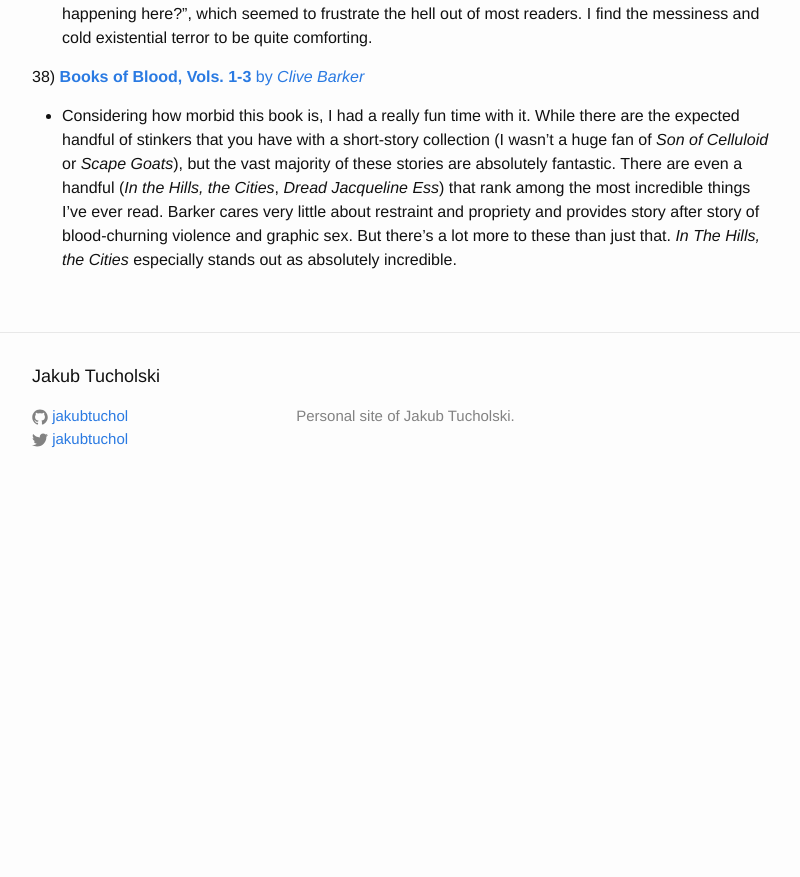
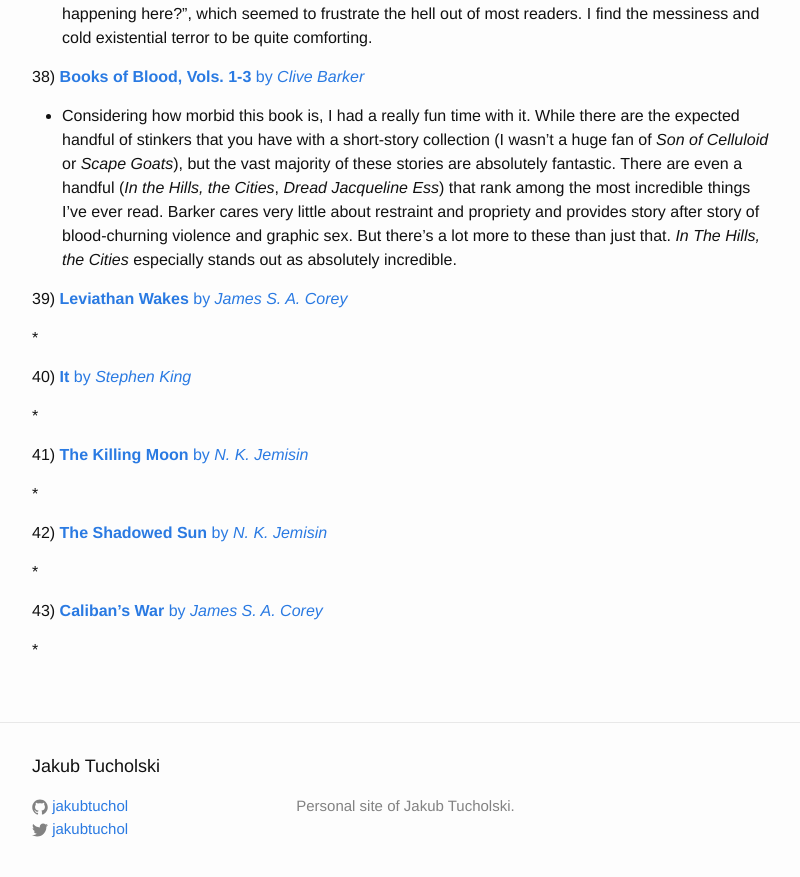
Before and after one commit to jakubtuchol/jakubtuchol.github.io, a Jekyll site: the page built from _posts/2017-01-02-yearly-reading-list.markdown, in a window 1280 px wide and 900 px high, scrolled down 6987 px. Shown: the top 877 px of the window, without its empty margins (238-1038 px from the left). Built offline with Jekyll 4.4.1, drawn with Linux system fonts in a browser that asks for light colours; before the commit the page ends 7497 px from its top, so only the background shows below that.

Commit message:
adding to reading list

```diff
--- a/_posts/2017-01-02-yearly-reading-list.markdown
+++ b/_posts/2017-01-02-yearly-reading-list.markdown
@@ -161,6 +161,26 @@ This year, I'm aiming to read 52 books (one per week for a year). I'll be keepin
 
 * Considering how morbid this book is, I had a really fun time with it. While there are the expected handful of stinkers that you have with a short-story collection (I wasn't a huge fan of *Son of Celluloid* or *Scape Goats*), but the vast majority of these stories are absolutely fantastic. There are even a handful (*In the Hills, the Cities*, *Dread* *Jacqueline Ess*) that rank among the most incredible things I've ever read. Barker cares very little about restraint and propriety and provides story after story of blood-churning violence and graphic sex. But there's a lot more to these than just that. *In The Hills, the Cities* especially stands out as absolutely incredible.
 
+39) [**Leviathan Wakes** by *James S. A. Corey*][leviathan_wakes]
+
+*
+
+40) [**It** by *Stephen King*][it_king]
+
+*
+
+41) [**The Killing Moon** by *N. K. Jemisin*][killing_moon]
+
+*
+
+42) [**The Shadowed Sun** by *N. K. Jemisin*][shadowed_sun]
+
+*
+
+43) [**Caliban's War** by *James S. A. Corey*][caliban_war]
+
+*
+
 [black_flags]:         https://www.amazon.com/Black-Flags-Rise-Joby-Warrick/dp/0804168938
 [shock_doctrine]:      https://www.amazon.com/Shock-Doctrine-Rise-Disaster-Capitalism/dp/0312427999
 [stranger]:            https://www.amazon.com/Stranger-Albert-Camus/dp/0679720200
@@ -200,3 +220,8 @@ This year, I'm aiming to read 52 books (one per week for a year). I'll be keepin
 [nothing_envy]:        https://www.amazon.com/Nothing-Envy-Ordinary-Lives-North/dp/0385523912
 [vegetarian]:          https://www.amazon.com/Vegetarian-Han-Kang/dp/1101906111
 [books_blood]:         https://www.amazon.com/Books-Blood-Vols-Clive-Barker/dp/0425165582
+[leviathan_wakes]:     https://www.amazon.com/Leviathan-Wakes-James-S-Corey/dp/0316129089
+[it_king]:             https://www.amazon.com/Novel-Stephen-King/dp/1501142976
+[killing_moon]:        https://www.amazon.com/Killing-Moon-N-K-Jemisin/dp/0316187283
+[shadowed_sun]:        https://www.amazon.com/Shadowed-Sun-Dreamblood-N-Jemisin/dp/0316187291
+[caliban_war]:         https://www.amazon.com/Calibans-War-Expanse-James-Corey/dp/0316129062
```
